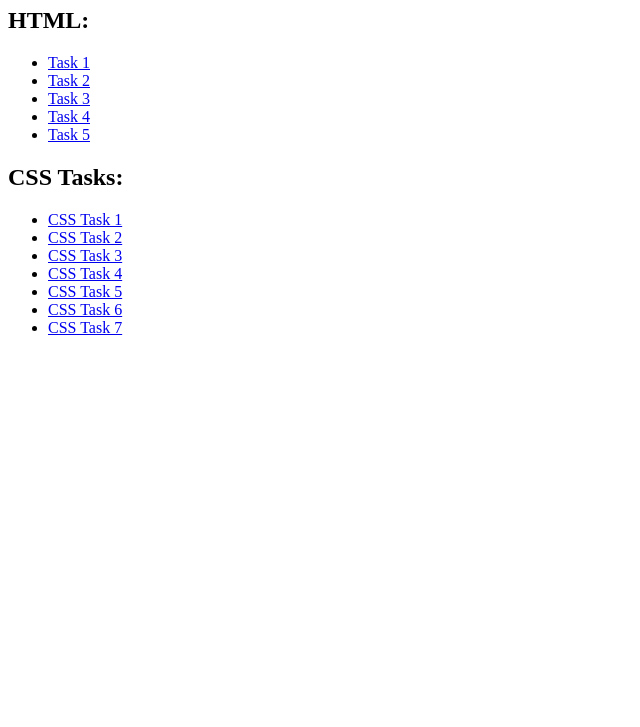
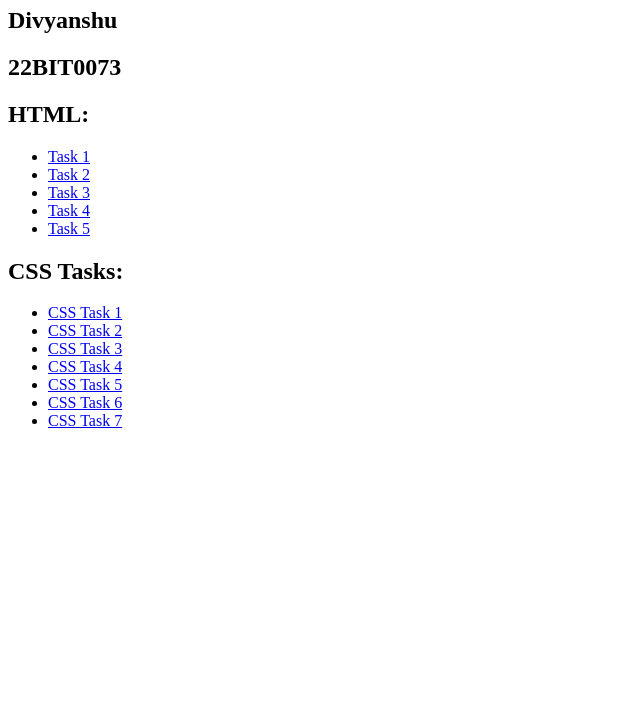
Before and after one commit to Divyanshu1508/Ethnus-internship, a plain HTML site: page index.html in a window 1280 px wide. Shown: the part 73-800 px from the top of the page, without its empty margins (0-640 px from the left). Drawn offline with Linux system fonts and the light colour scheme.

Commit message:
index.html

```diff
--- a/index.html
+++ b/index.html
@@ -8,6 +8,8 @@
 </head>
 <body>
     <h1>HTML and CSS Tasks</h1>
+    <h2>Divyanshu</h2>
+    <h2>22BIT0073</h2>
     <h2>HTML:</h2>
     <ul>
         <li><a href="HTML1.html">Task 1</a></li>
```
